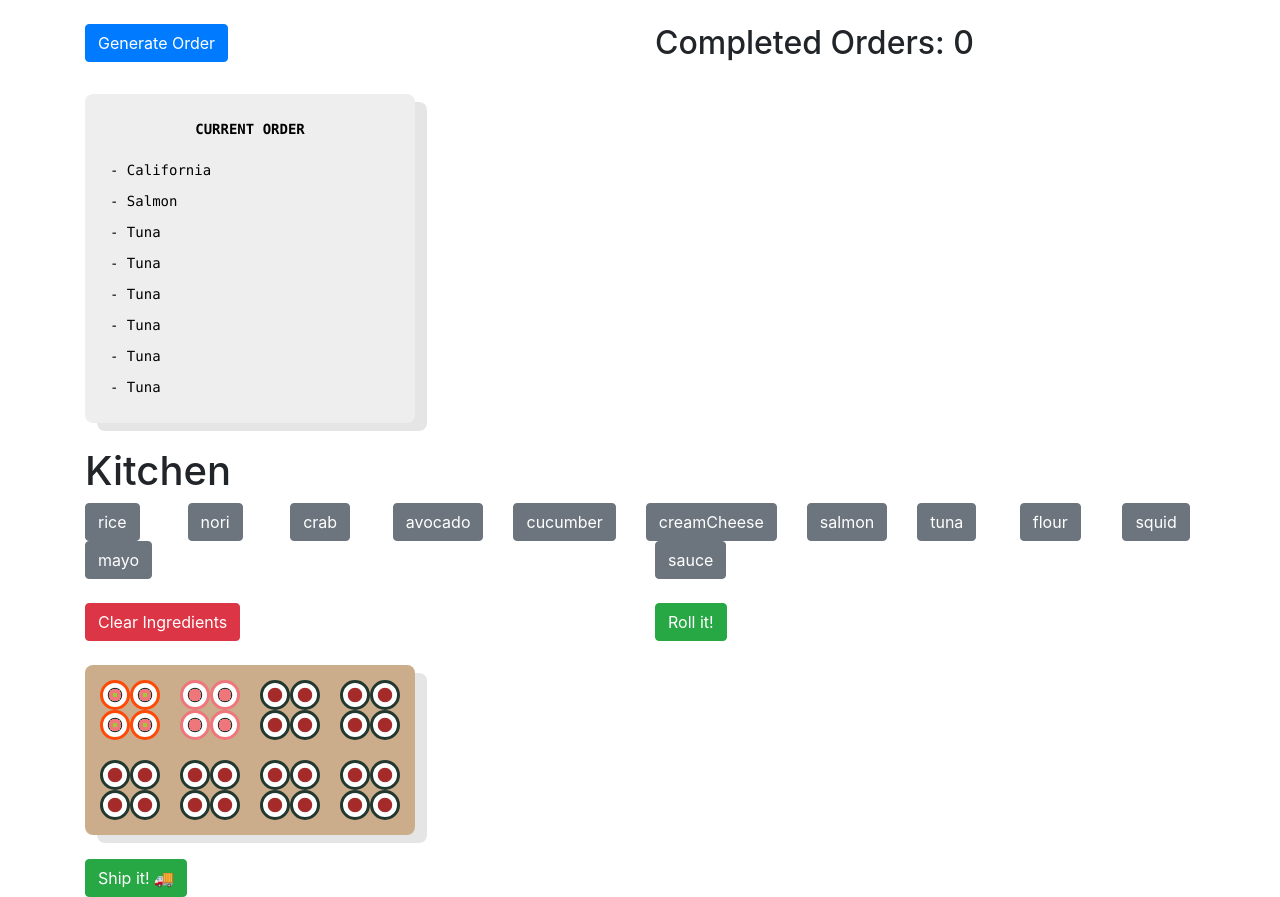
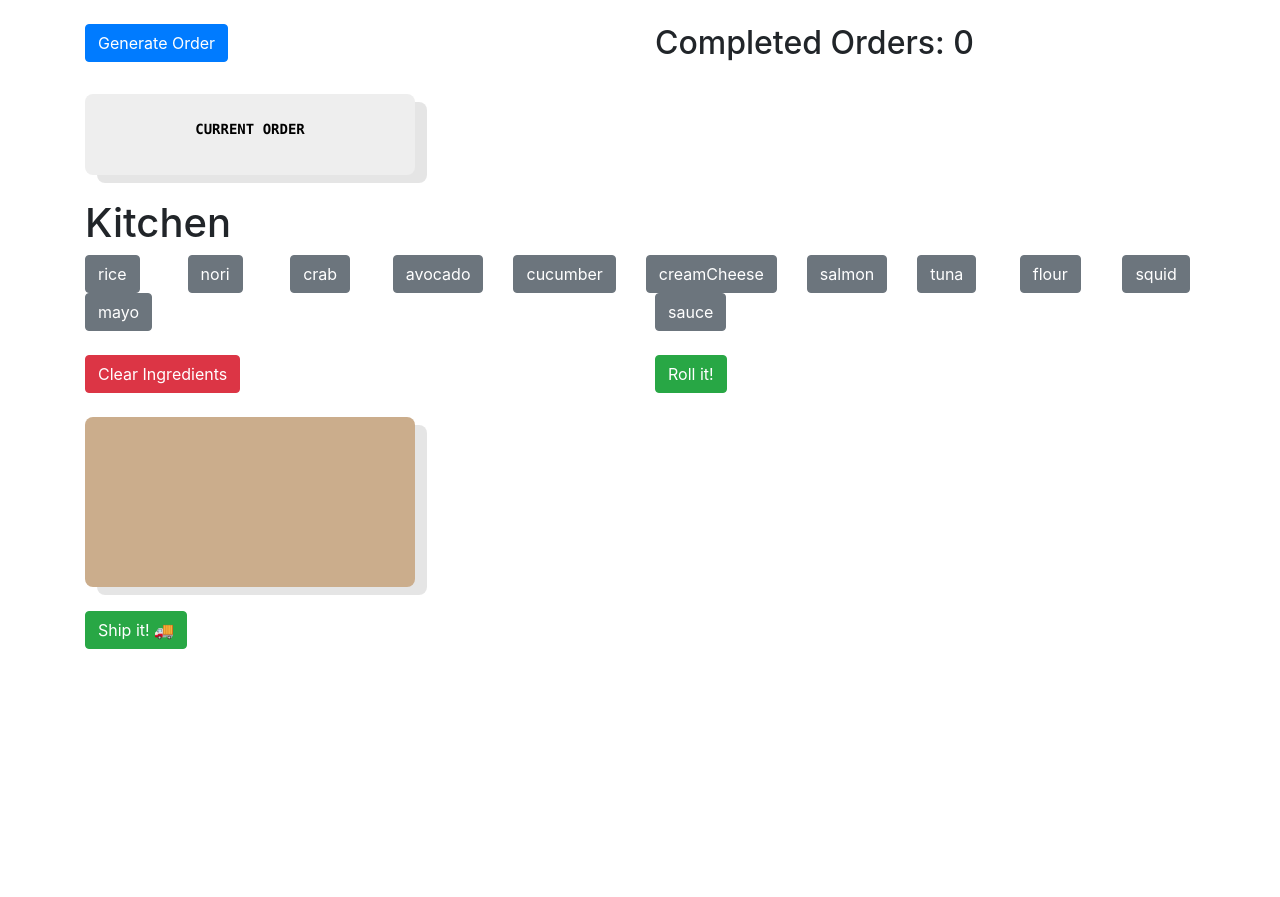
Before and after one commit to kodosenpai/sushigame, a React (Create React App) app: page / in a window 1280 px wide. After the commit the page ends 800 px from the top, so only its background shows below. Built offline with nearby package versions, Linux system fonts and the light colour scheme.

Commit message:
make initial state empty for order and bento box

```diff
--- a/src/App.js
+++ b/src/App.js
@@ -4,27 +4,9 @@ import { menu, ingredients } from './constants';
 import { AppView } from './App.view';
 
 const App = () => {
-  const [currentOrder, setCurrentorder] = useState([
-    'california',
-    'salmon',
-    'tuna',
-    'tuna',
-    'tuna',
-    'tuna',
-    'tuna',
-    'tuna',
-  ]);
+  const [currentOrder, setCurrentorder] = useState([]);
   const [currentIngredients, setCurrentIngredients] = useState([]);
-  const [bentoBox, setBentoBox] = useState([
-    'california',
-    'salmon',
-    'tuna',
-    'tuna',
-    'tuna',
-    'tuna',
-    'tuna',
-    'tuna',
-  ]);
+  const [bentoBox, setBentoBox] = useState([]);
   const [successfulOrders, setSuccessfulOrders] = useState(0);
 
   const onGenerateOrder = () => {
```
